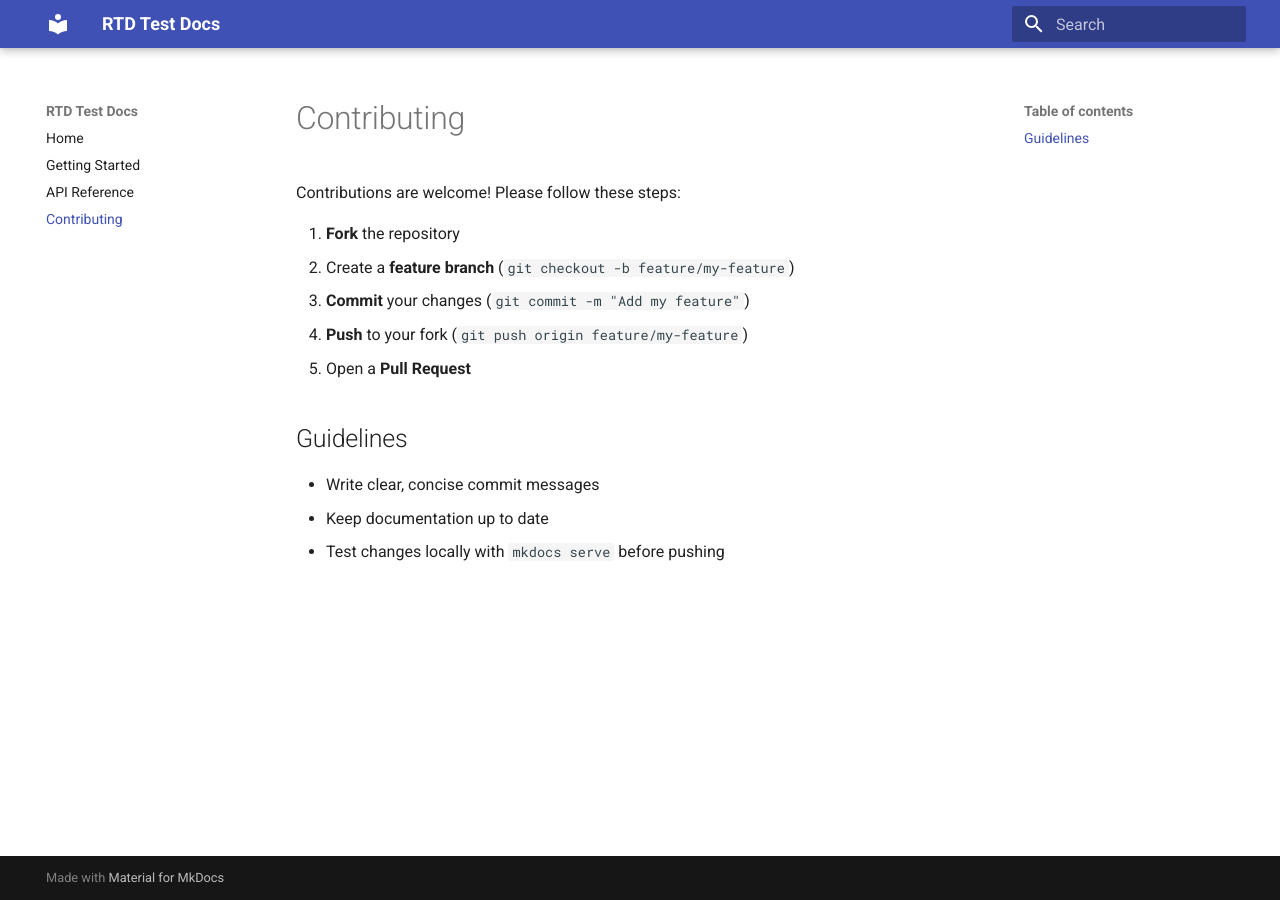
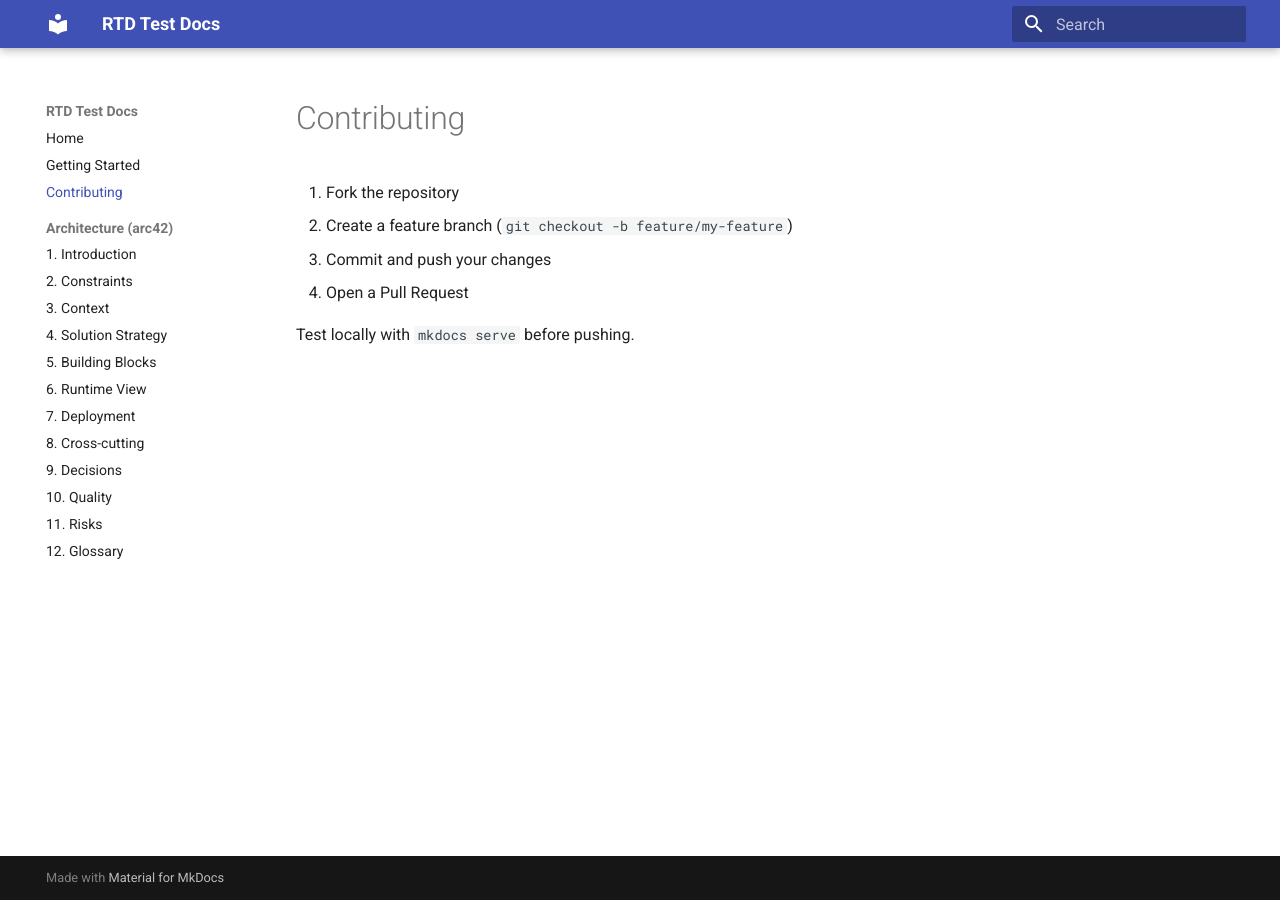
Before and after one commit to stopwatch571/read-the-docs-test, an MkDocs documentation site: the page built from docs/contributing.md, in a window 1280 px wide. Built offline with MkDocs 1.6.1 and Material for MkDocs 9.7.7, drawn with Linux system fonts in a browser that asks for light colours.

Commit message:
Simplify docs, add empty arc42 architecture template

```diff
--- a/docs/contributing.md
+++ b/docs/contributing.md
@@ -1,15 +1,8 @@
 # Contributing
 
-Contributions are welcome! Please follow these steps:
+1. Fork the repository
+2. Create a feature branch (`git checkout -b feature/my-feature`)
+3. Commit and push your changes
+4. Open a Pull Request
 
-1. **Fork** the repository
-2. Create a **feature branch** (`git checkout -b feature/my-feature`)
-3. **Commit** your changes (`git commit -m "Add my feature"`)
-4. **Push** to your fork (`git push origin feature/my-feature`)
-5. Open a **Pull Request**
-
-## Guidelines
-
-- Write clear, concise commit messages
-- Keep documentation up to date
-- Test changes locally with `mkdocs serve` before pushing
+Test locally with `mkdocs serve` before pushing.
--- a/mkdocs.yml
+++ b/mkdocs.yml
@@ -2,7 +2,21 @@ site_name: RTD Test Docs
 nav:
   - Home: index.md
   - Getting Started: getting-started.md
-  - API Reference: api-reference.md
   - Contributing: contributing.md
+  - Architecture (arc42):
+    - "1. Introduction": arc42/01-introduction.md
+    - "2. Constraints": arc42/02-constraints.md
+    - "3. Context": arc42/03-context.md
+    - "4. Solution Strategy": arc42/04-solution-strategy.md
+    - "5. Building Blocks": arc42/05-building-blocks.md
+    - "6. Runtime View": arc42/06-runtime.md
+    - "7. Deployment": arc42/07-deployment.md
+    - "8. Cross-cutting": arc42/08-crosscutting.md
+    - "9. Decisions": arc42/09-decisions.md
+    - "10. Quality": arc42/10-quality.md
+    - "11. Risks": arc42/11-risks.md
+    - "12. Glossary": arc42/12-glossary.md
 theme:
   name: material
+  features:
+    - navigation.sections
```
Also changed, not shown: docs/api-reference.md (deleted, +0 -37 lines), docs/arc42/01-introduction.md (added, +18 -0 lines), docs/arc42/02-constraints.md (added, +6 -0 lines), docs/arc42/03-context.md (added, +12 -0 lines), docs/arc42/04-solution-strategy.md (added, +6 -0 lines), docs/arc42/05-building-blocks.md (added, +12 -0 lines), docs/arc42/06-runtime.md (added, +6 -0 lines), docs/arc42/07-deployment.md (added, +6 -0 lines), docs/arc42/08-crosscutting.md (added, +6 -0 lines), docs/arc42/09-decisions.md (added, +6 -0 lines), docs/arc42/10-quality.md (added, +6 -0 lines), docs/arc42/11-risks.md (added, +6 -0 lines), docs/arc42/12-glossary.md (added, +8 -0 lines), docs/getting-started.md (+3 -19 lines), 1 more files.
